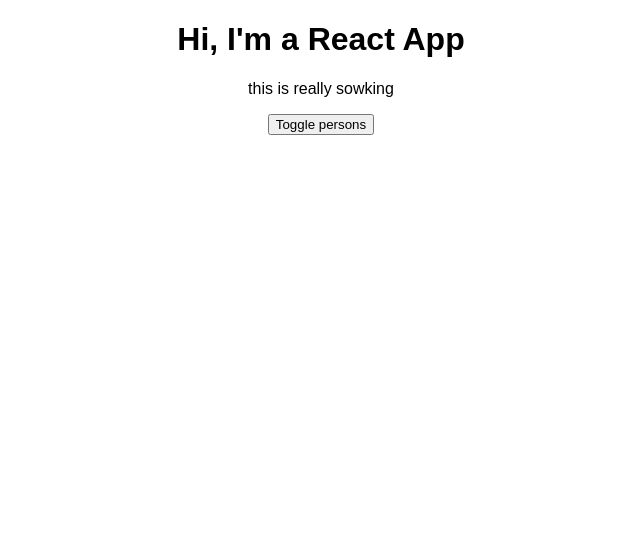
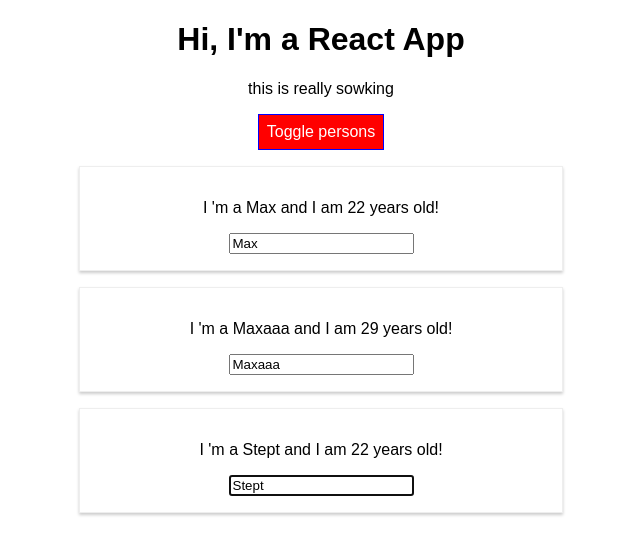
Before and after one commit to ryujignh/react-complete-guide, a React app: page / in a window 1280 px wide. Shown: the top 554 px of the page, without its empty margins (319-959 px from the left). Built offline with nearby package versions, Linux system fonts and the light colour scheme.

Commit message:
Using ref in function with useEffect

```diff
--- a/src/components/Cockpit/Cockpit.js
+++ b/src/components/Cockpit/Cockpit.js
@@ -1,7 +1,12 @@
-import React from 'react';
+import React, {useEffect, useRef} from 'react';
 import classes from "./Cockpit.css";
 
 const cockpit = (props) => {
+    const toggleBtnRef = React.useRef(null);
+
+    useEffect(() => {
+        toggleBtnRef.current.click()
+    }, []);
 
     const assignedClasses = [];
     let btnClass = '';
@@ -19,12 +24,16 @@
     }
 
     return (
-        <div>
+        <div className={classes.Cockpit}>
             <h1>Hi, I'm a React App</h1>
             <p className={assignedClasses.join(' ')}>this is really sowking</p>
-            <button className={btnClass} onClick={props.clicked}>Toggle persons</button>
+            <button
+                ref={toggleBtnRef}
+                className={btnClass}
+                onClick={props.clicked}>Toggle persons
+            </button>
         </div>
     );
 };
 
-export default cockpit;
+export default React.memo(cockpit);
```
